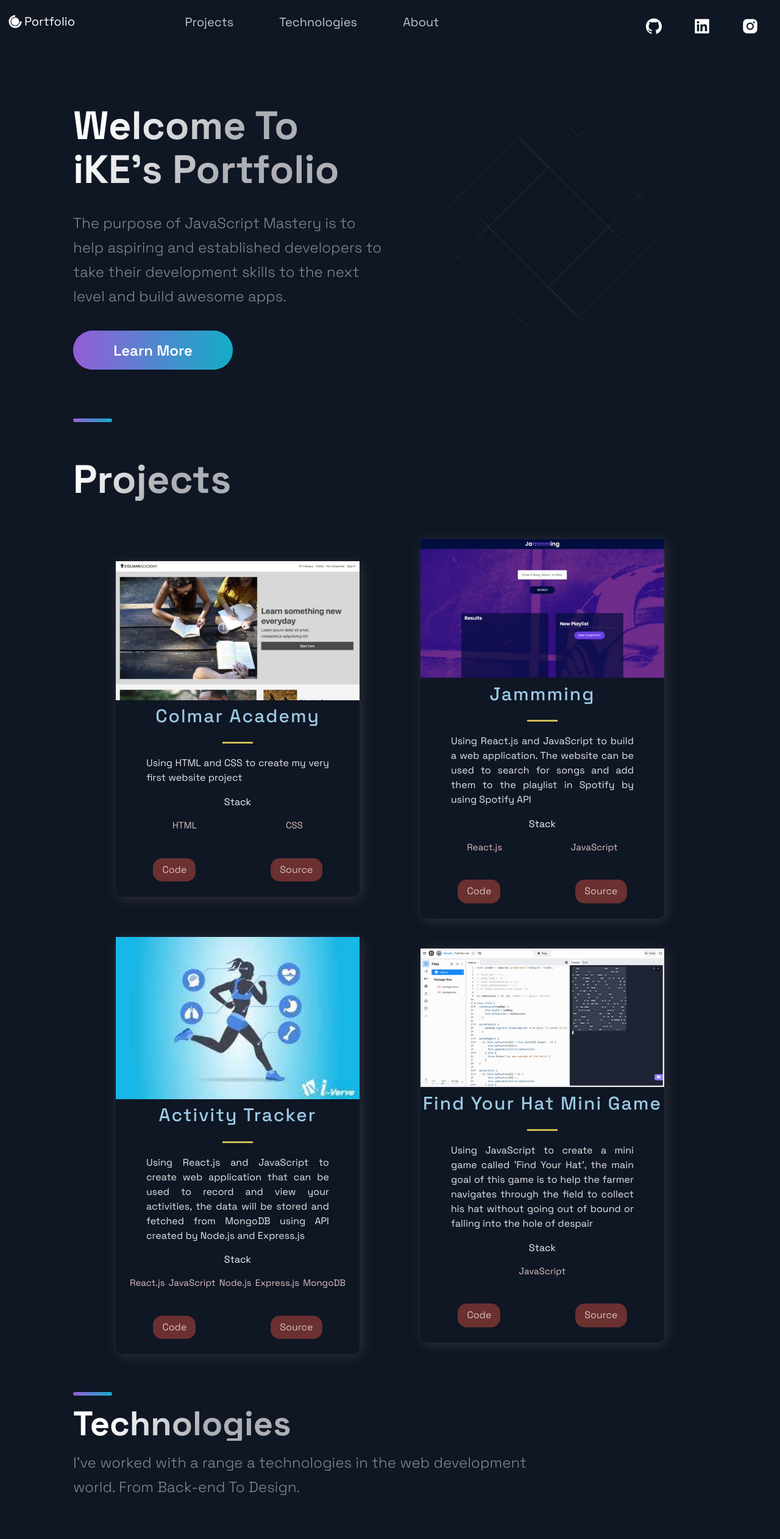
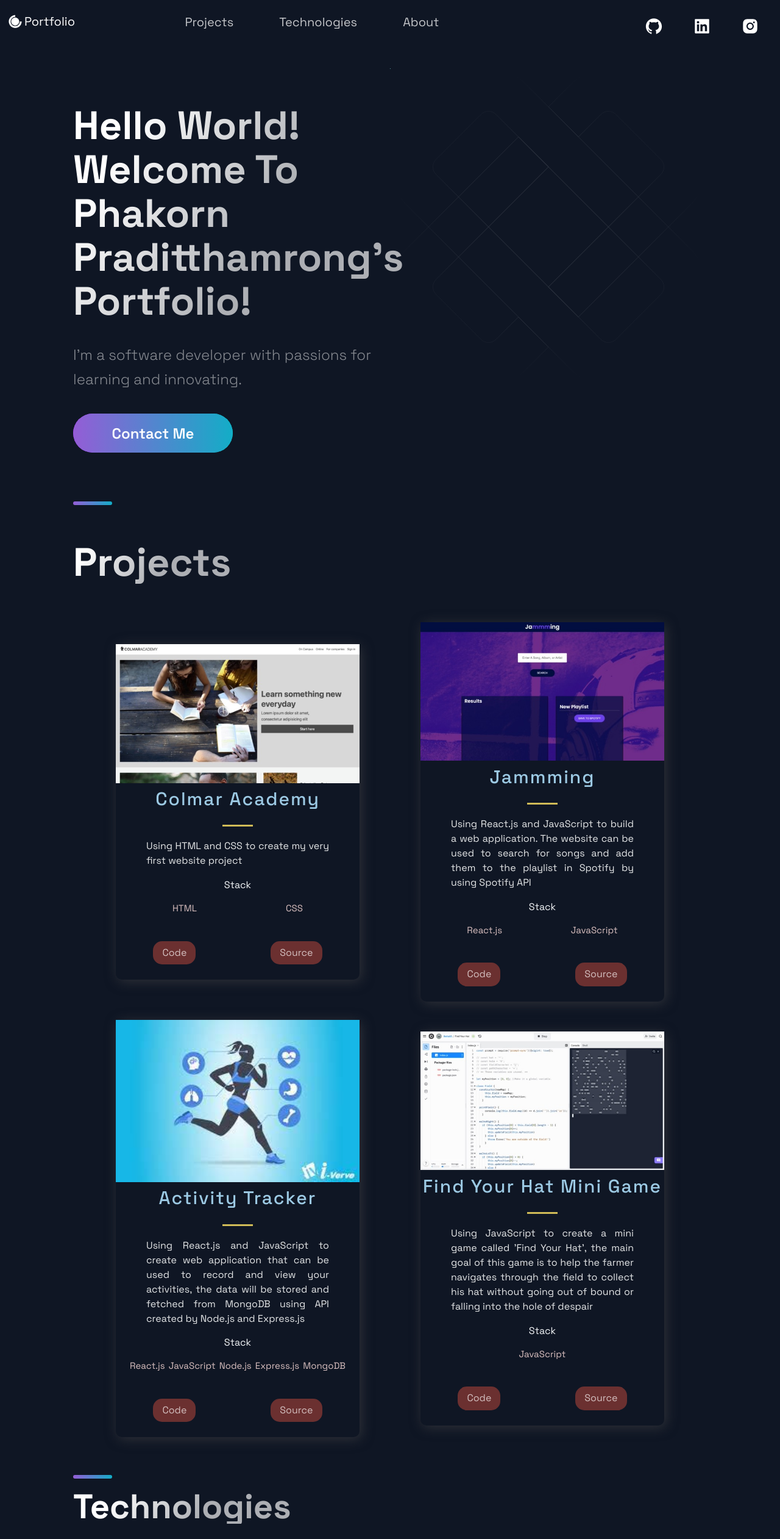
Before and after one commit to iketu65/portfolio, a Next.js app: page / in a window 1280 px wide. Shown: the top 2523 px of the page at 61% size. Built offline with nearby package versions, Linux system fonts and the light colour scheme.

Commit message:
Commit 5 (final draft)

```diff
--- a/src/components/Hero/Hero.js
+++ b/src/components/Hero/Hero.js
@@ -8,15 +8,19 @@ const Hero = () => (
   <Section row nopadding>
     <LeftSection>
       <SectionTitle main center>
+        Hello World! <br />
         Welcome To <br />
-        iKE's Portfolio
+        Phakorn <br />
+        Praditthamrong's <br />
+        Portfolio!
       </SectionTitle>
       {/* ** แก้ด้วย1 ** */}
       <SectionText>
-      The purpose of JavaScript Mastery is to help aspiring and established developers to take their development skills to the next level and build awesome apps.
+      I'm a software developer with passions for learning and innovating.
       </SectionText>
       {/* ** แก้ด้วย2 ** */}
-      <Button onClick={() => window.location = 'https://www.javascript.com/'}>Learn More</Button>
+      {/* <Button onClick={() => window.location = 'https://www.javascript.com/'}>Learn More</Button> */}
+      <Button onClick={() => window.location = 'mailto: phakorn.praditthamrong@gmail.com'}>Contact Me</Button>
     </LeftSection>
   </Section>
 );
--- a/src/components/Technologies/Technologies.js
+++ b/src/components/Technologies/Technologies.js
@@ -10,7 +10,7 @@ const Technologies = () =>  (
     <SectionTitle>Technologies</SectionTitle>
     <SectionText>
       I've worked with a range a technologies in the web development world.
-      From Back-end To Design.
+      From Front-End To Back-End.
     </SectionText>
     <List>
       {/* ** แก้ด้วย4 ** */}
--- a/src/components/TimeLine/TimeLine.js
+++ b/src/components/TimeLine/TimeLine.js
@@ -48,8 +48,11 @@ const Timeline = () => {
       <div>
         <ImgProfile src={'/images/ike.jpeg'} />
       </div>
-      <SectionText>
-        The purpose of JavaScript Mastery is to help aspiring and established developers to take their development skills to the next level and build awesome apps.
+      <SectionText style={{textAlign: 'justify'}}>
+        Hello! I am a software developer certified by Generation's junior software developer intensive boot camp.
+        I have bachelor's degree in engineering from Chulalongkorn University and master's degree in finance from THe University of Surrey, UK.
+        I was an investment banker and have experiences in banking, finance and real estate development.
+        My passion is to explore the world of software development and bringing new things to the world!
       </SectionText>
       {/* <CarouselContainer ref={carouselRef} onScroll={handleScroll}>
         ** แก้ด้วย5 **
--- a/src/components/TimeLine/TimeLineStyles.js
+++ b/src/components/TimeLine/TimeLineStyles.js
@@ -156,4 +156,7 @@ export const CarouselButtonDot = styled.div`
 export const ImgProfile = styled.img`
   border-radius: 10px;
   width: 35rem;
+  @media ${props => props.theme.breakpoints.sm} {
+    width: 100%;
+  }
 `
```
